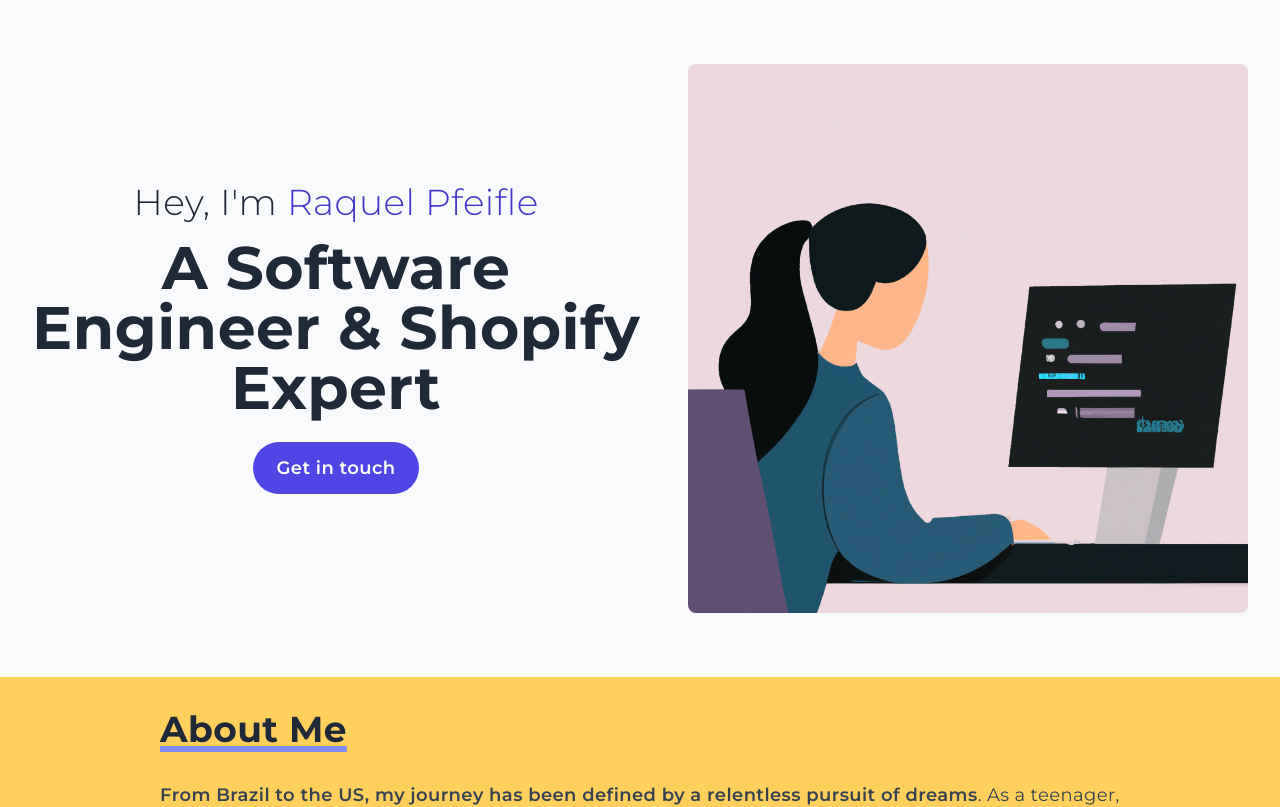
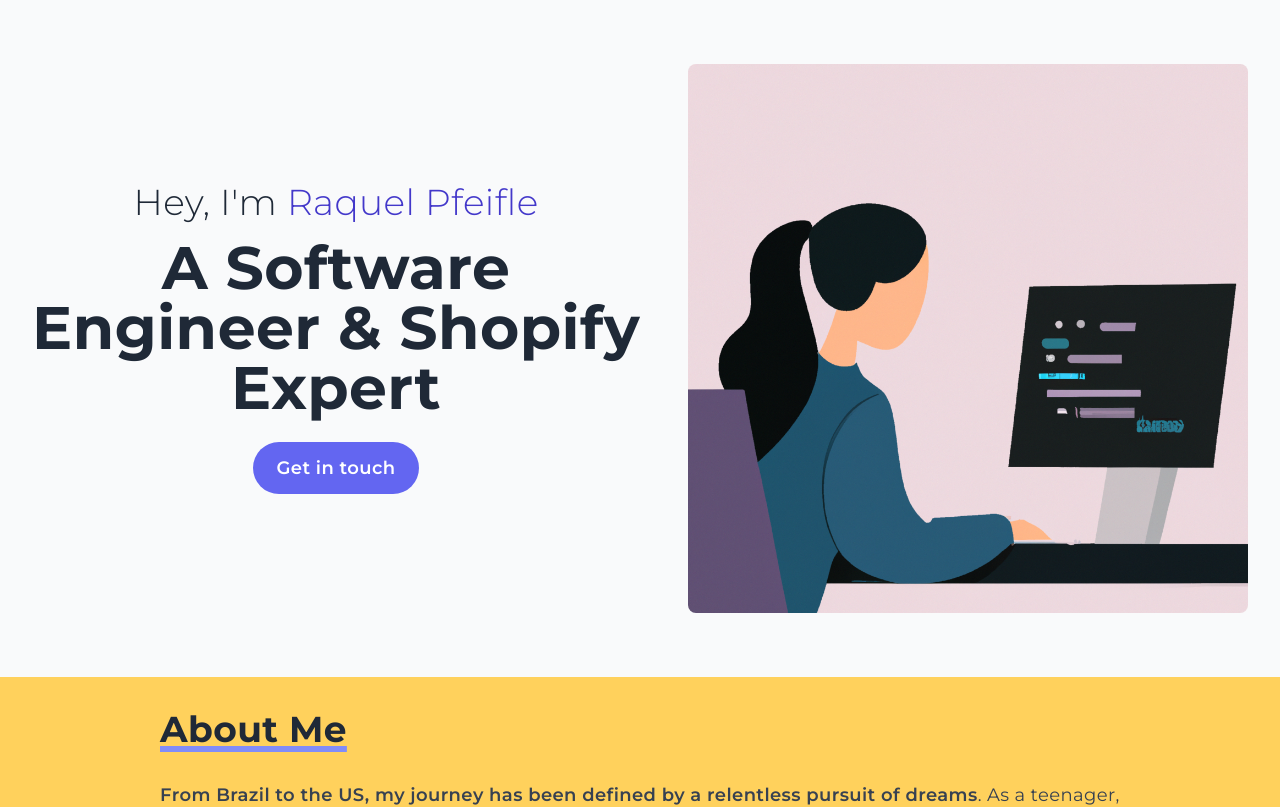
Before and after one commit to rdpfeifle/portfolio_nextjs, a Next.js app: page / in a window 1280 px wide. Shown: the top 807 px of the page. Built offline with nearby package versions, Linux system fonts and the light colour scheme.

Commit message:
Changed bg color

```diff
--- a/styles/globals.css
+++ b/styles/globals.css
@@ -50,7 +50,7 @@
   }
 
   button {
-    @apply text-white text-lg font-semibold bg-indigo-600 rounded hover:bg-indigo-700;
+    @apply text-white text-lg font-semibold bg-indigo-500 rounded hover:bg-indigo-600;
   }
 }
 
@@ -63,6 +63,12 @@
 .social-icons {
   filter: invert(12%) sepia(20%) saturate(1053%) hue-rotate(175deg)
     brightness(96%) contrast(90%);
+}
+
+/* White icons for Buttons */
+.iconForBtn {
+  filter: invert(100%) sepia(4%) saturate(105%) hue-rotate(27deg)
+    brightness(115%) contrast(100%);
 }
 
 .underlineEffect {
```
